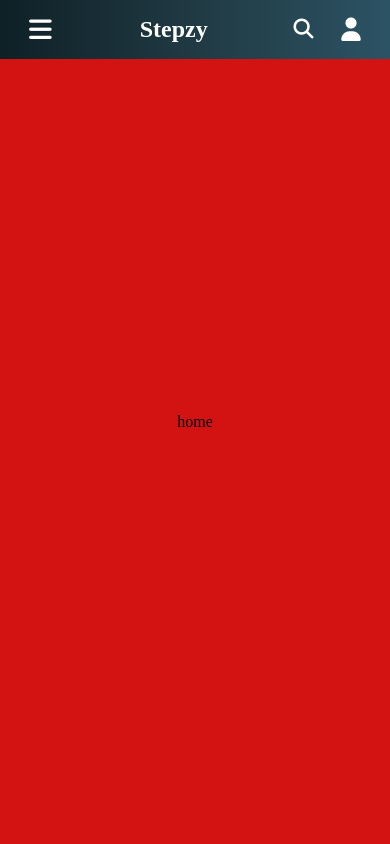
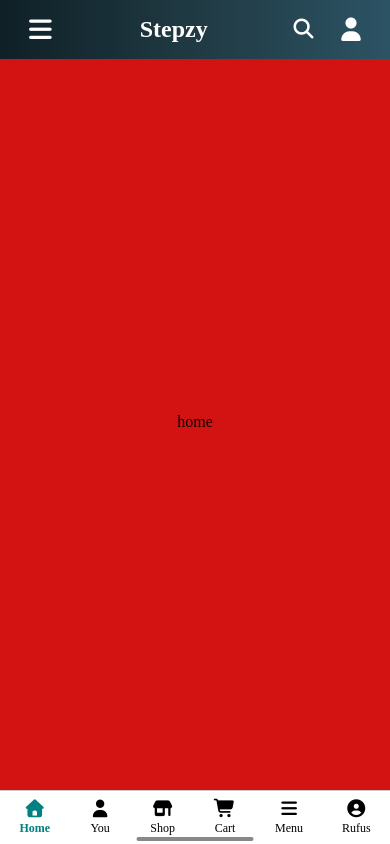
Before and after one commit to Abin-x/Stepzy, a React (Vite) app: page / in a window 390 px wide. Built offline with nearby package versions, Linux system fonts and the light colour scheme.

Commit message:
mobilenavbar

```diff
--- a/src/App.jsx
+++ b/src/App.jsx
@@ -2,6 +2,7 @@ import React from 'react'
 import './App.css'
 import { Routes ,Route} from 'react-router-dom'
 import Header from './Components/Header/header.jsx'
+import MobileNavBar from './Components/MobileNavBar/MobileNavBar.jsx'
 import Home from './Pages/User/Home/home'
 
 const App = () => {
@@ -13,6 +14,8 @@ const App = () => {
         {/* <Route path="#about" element={<About />} />
         <Route path="#contact" element={<Contact />} /> */}
       </Routes>
+      <MobileNavBar />
+      {/* Add other components or routes as needed */}
     </div>
   )
 }
--- /dev/null
+++ b/src/Components/MobileNavBar/MobileNavBar.css
@@ -0,0 +1,50 @@
+.mobile-bottom-nav {
+  display: none;
+}
+
+@media (max-width: 768px) {
+  .mobile-bottom-nav {
+    display: flex;
+    justify-content: space-around;
+    align-items: center;
+    position: fixed;
+    bottom: 0;
+    width: 100%;
+    background: #fff;
+    border-top: 1px solid #ccc;
+    z-index: 1000;
+    padding: 8px 0;
+  }
+
+  .mobile-bottom-nav .nav-item {
+    display: flex;
+    flex-direction: column;
+    align-items: center;
+    font-size: 12px;
+    color: #000;
+    text-decoration: none;
+  }
+
+  .mobile-bottom-nav .nav-item i {
+    font-size: 18px;
+    margin-bottom: 4px;
+  }
+
+  .mobile-bottom-nav .nav-item.active {
+    color: teal;
+    font-weight: bold;
+  }
+
+  /* Optional: Simulated swipe indicator */
+  .mobile-bottom-nav::after {
+    content: "";
+    position: absolute;
+    bottom: 3px;
+    left: 50%;
+    transform: translateX(-50%);
+    width: 30%;
+    height: 4px;
+    background: #888;
+    border-radius: 4px;
+  }
+}
--- /dev/null
+++ b/src/Components/MobileNavBar/MobileNavBar.jsx
@@ -0,0 +1,36 @@
+import React from 'react';
+import { NavLink } from 'react-router-dom';
+import './MobileNavBar.css';
+
+function MobileNavBar() {
+  return (
+    <div className="mobile-bottom-nav">
+      <NavLink to="/" className="nav-item">
+        <i className="fas fa-home"></i>
+        <span>Home</span>
+      </NavLink>
+      <NavLink to="/you" className="nav-item">
+        <i className="fas fa-user"></i>
+        <span>You</span>
+      </NavLink>
+      <NavLink to="/shop" className="nav-item">
+        <i className="fas fa-shop"></i>
+        <span>Shop</span>
+      </NavLink>
+      <NavLink to="/cart" className="nav-item">
+        <i className="fas fa-shopping-cart"></i>
+        <span>Cart</span>
+      </NavLink>
+      <NavLink to="/menu" className="nav-item">
+        <i className="fas fa-bars"></i>
+        <span>Menu</span>
+      </NavLink>
+      <NavLink to="/rufus" className="nav-item">
+        <i className="fas fa-user-circle"></i>
+        <span>Rufus</span>
+      </NavLink>
+    </div>
+  );
+}
+
+export default MobileNavBar;
```
